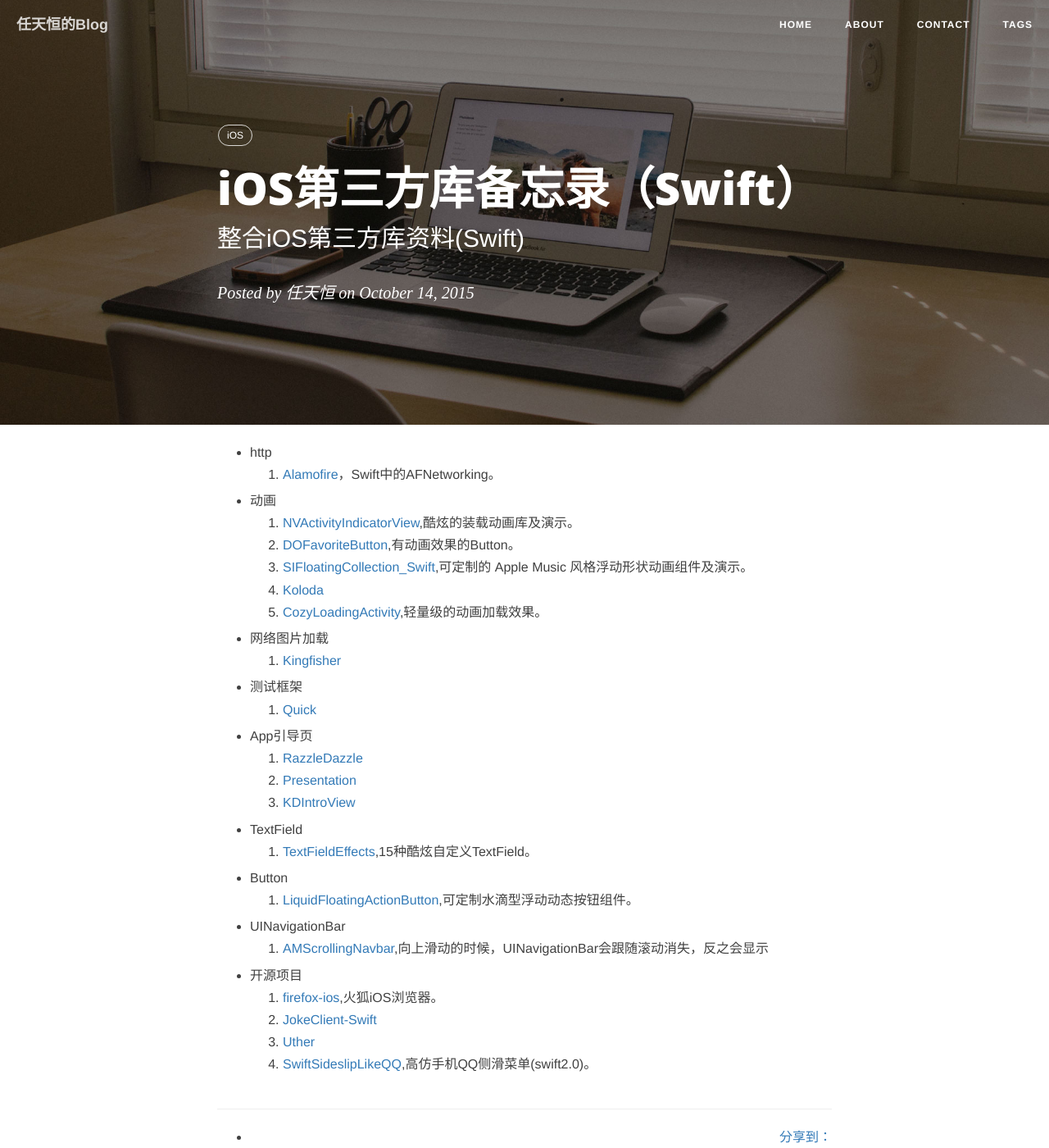
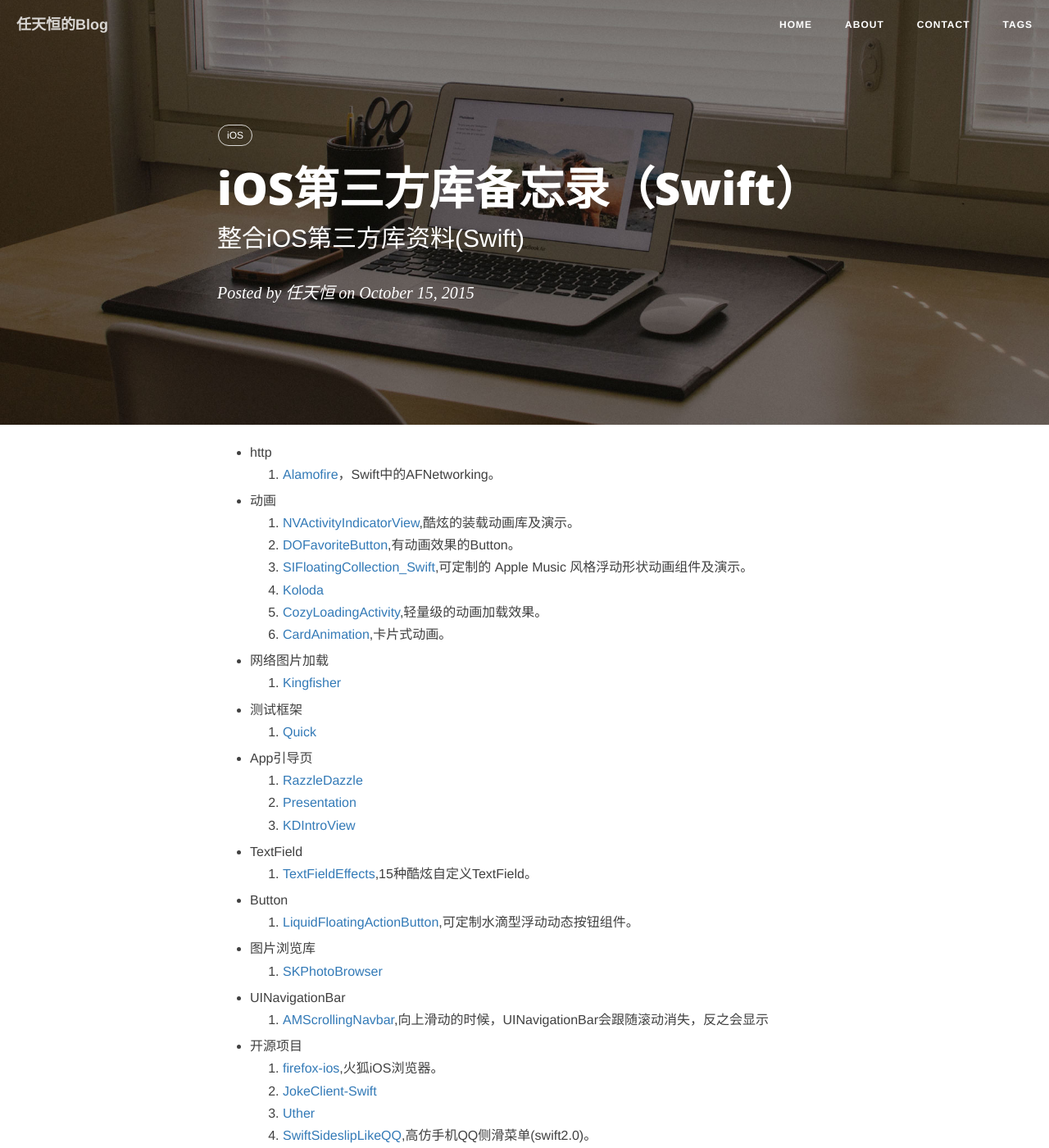
Before and after one commit to rth211/rth211.github.io, a Jekyll site: the page built from _posts/2015.07/2015-07-31-iOS第三方库备忘录（swift）.md, in a window 1280 px wide and 1400 px high. Shown: the whole window at 82% size. Built offline with Jekyll 4.4.1, drawn with Linux system fonts in a browser that asks for light colours; nearby versions of some CDN libraries; comment, search, counter and statistics services are not loaded.

```diff
--- a/_posts/2015.07/2015-07-31-iOS第三方库备忘录（swift）.md
+++ b/_posts/2015.07/2015-07-31-iOS第三方库备忘录（swift）.md
@@ -2,7 +2,7 @@
 layout: post
 title: iOS第三方库备忘录（Swift）
 subtitle:   "整合iOS第三方库资料(Swift)"
-date: 2015-10-14 11:00:00
+date: 2015-10-15 11:30:00
 author:     "任天恒"
 header-img: "img/home-bg.jpg"
 tags: iOS
@@ -16,6 +16,7 @@ tags: iOS
 	3.	[SIFloatingCollection_Swift](https://github.com/ProudOfZiggy/SIFloatingCollection_Swift),可定制的 Apple Music 风格浮动形状动画组件及演示。
 	4.	[Koloda](https://github.com/Yalantis/Koloda)
 	5.	[CozyLoadingActivity](https://github.com/goktugyil/CozyLoadingActivity),轻量级的动画加载效果。
+	6.	[CardAnimation](https://github.com/seedante/CardAnimation),卡片式动画。
 
 *	网络图片加载
   1.  [Kingfisher](https://github.com/onevcat/Kingfisher)
@@ -34,6 +35,9 @@ tags: iOS
 *	Button
 	1.	[LiquidFloatingActionButton](https://github.com/yoavlt/LiquidFloatingActionButton),可定制水滴型浮动动态按钮组件。
 
+*	图片浏览库
+	1.	[SKPhotoBrowser](https://github.com/suzuki-0000/SKPhotoBrowser)
+
 * UINavigationBar
 	1.	[AMScrollingNavbar](https://github.com/andreamazz/AMScrollingNavbar),向上滑动的时候，UINavigationBar会跟随滚动消失，反之会显示
 
```
Also changed, not shown: _posts/2015.09/2015-09-01-SomeGoodArticles.md (+2 -1 lines).
